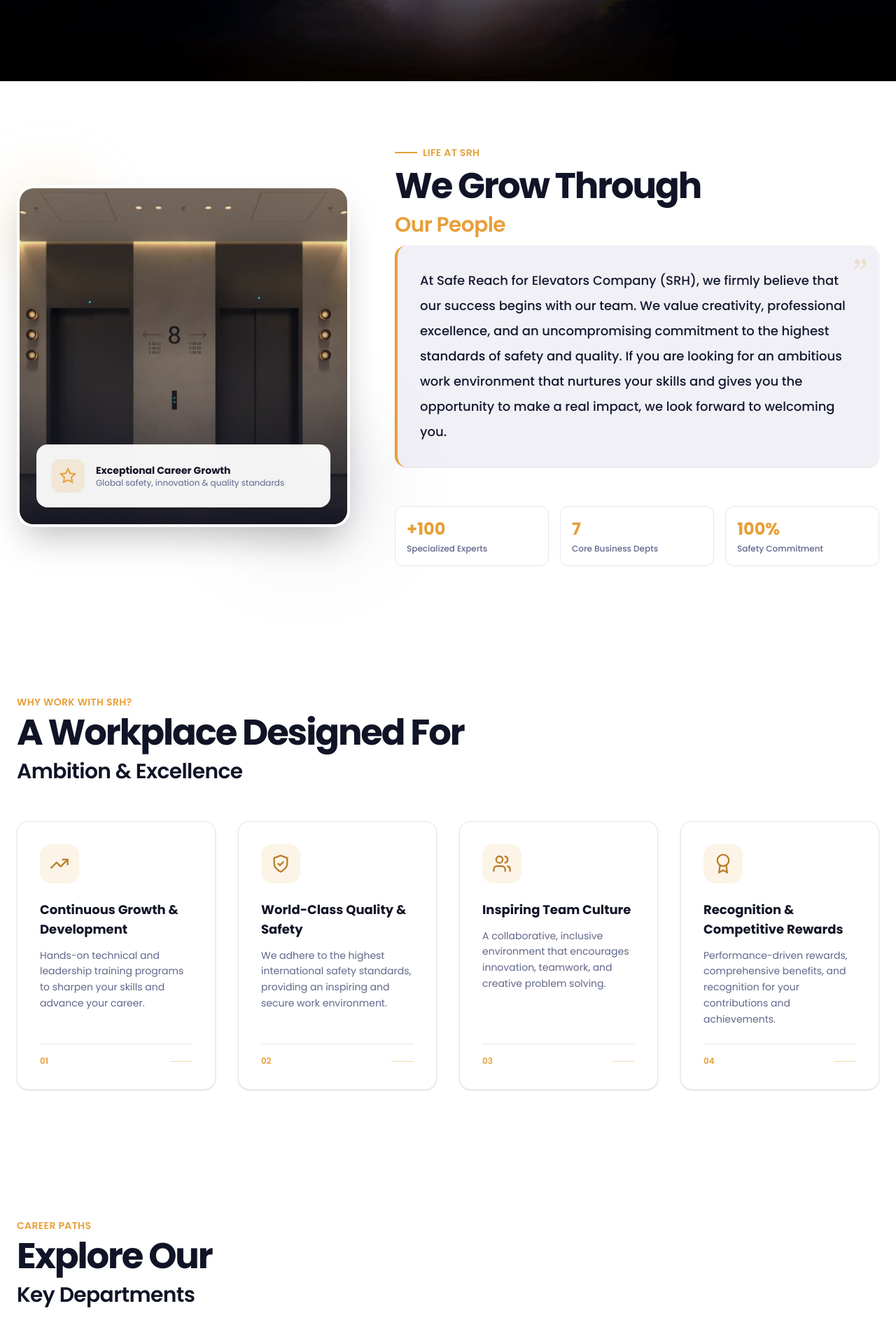
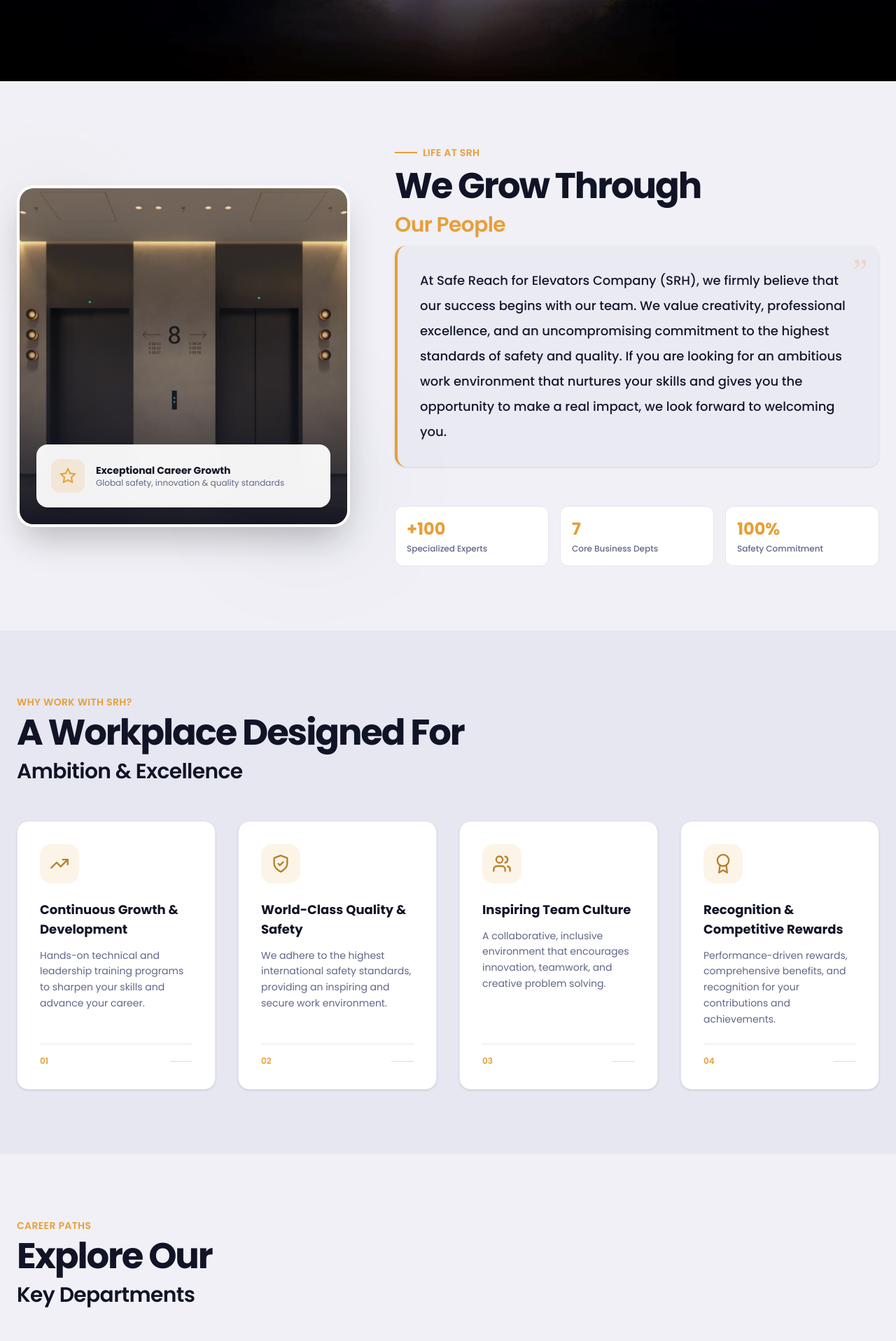
Before and after one commit to kareemRafat/SRH-design, a React (Vite) app: page /join in a window 1280 px wide. Shown: the part 684-2600 px from the top of the page at 70% size. Built offline with nearby package versions, Linux system fonts and the light colour scheme.

Commit message:
refactor: update background styles for sections in JoinPage component

```diff
--- a/src/pages/join/JoinPage.tsx
+++ b/src/pages/join/JoinPage.tsx
@@ -140,7 +140,7 @@ export function JoinPage() {
       <PageHero title={t('joinPage.hero.title')} />
 
       {/* Intro Section (Intro text with luxury split styling) */}
-      <section className="inner-section py-16 sm:py-24" aria-labelledby="join-intro-heading">
+      <section className="inner-section py-16 sm:py-24 !bg-slate-0/60 dark:!bg-slate-8/40" aria-labelledby="join-intro-heading">
         <div className="site-shell">
           <div className="grid grid-cols-1 lg:grid-cols-12 gap-10 lg:gap-16 items-center">
             {/* Left Image & Stats Card */}
@@ -233,7 +233,7 @@ export function JoinPage() {
       </section>
 
       {/* Pillars / Culture Section */}
-      <section className="inner-section is-soft py-16 sm:py-24" aria-labelledby="join-pillars-heading">
+      <section className="inner-section is-soft py-16 sm:py-24 !bg-slate-0 dark:!bg-slate-8" aria-labelledby="join-pillars-heading">
         <div className="site-shell">
           <Reveal className="mb-14">
             <p className="text-gold-5 font-semibold text-sm tracking-wide uppercase mb-2">
@@ -271,7 +271,7 @@ export function JoinPage() {
       </section>
 
       {/* Career Paths / Departments */}
-      <section className="inner-section is-soft py-16 sm:py-20" aria-labelledby="join-depts-heading">
+      <section className="inner-section is-soft py-16 sm:py-20 !bg-slate-0/60 dark:!bg-slate-8/40" aria-labelledby="join-depts-heading">
         <div className="site-shell">
           <Reveal className="mb-14">
             <p className="text-gold-5 font-semibold text-sm tracking-wide uppercase mb-2">
@@ -308,7 +308,7 @@ export function JoinPage() {
       </section>
 
       {/* Application Form Section */}
-      <section id="application-form" className="inner-section py-16 sm:py-24" aria-labelledby="join-form-heading">
+      <section id="application-form" className="inner-section py-16 sm:py-24 !bg-slate-0 dark:!bg-slate-8" aria-labelledby="join-form-heading">
         <div className="site-shell">
           {/* Shared Header */}
           <div className="mb-8">
```
